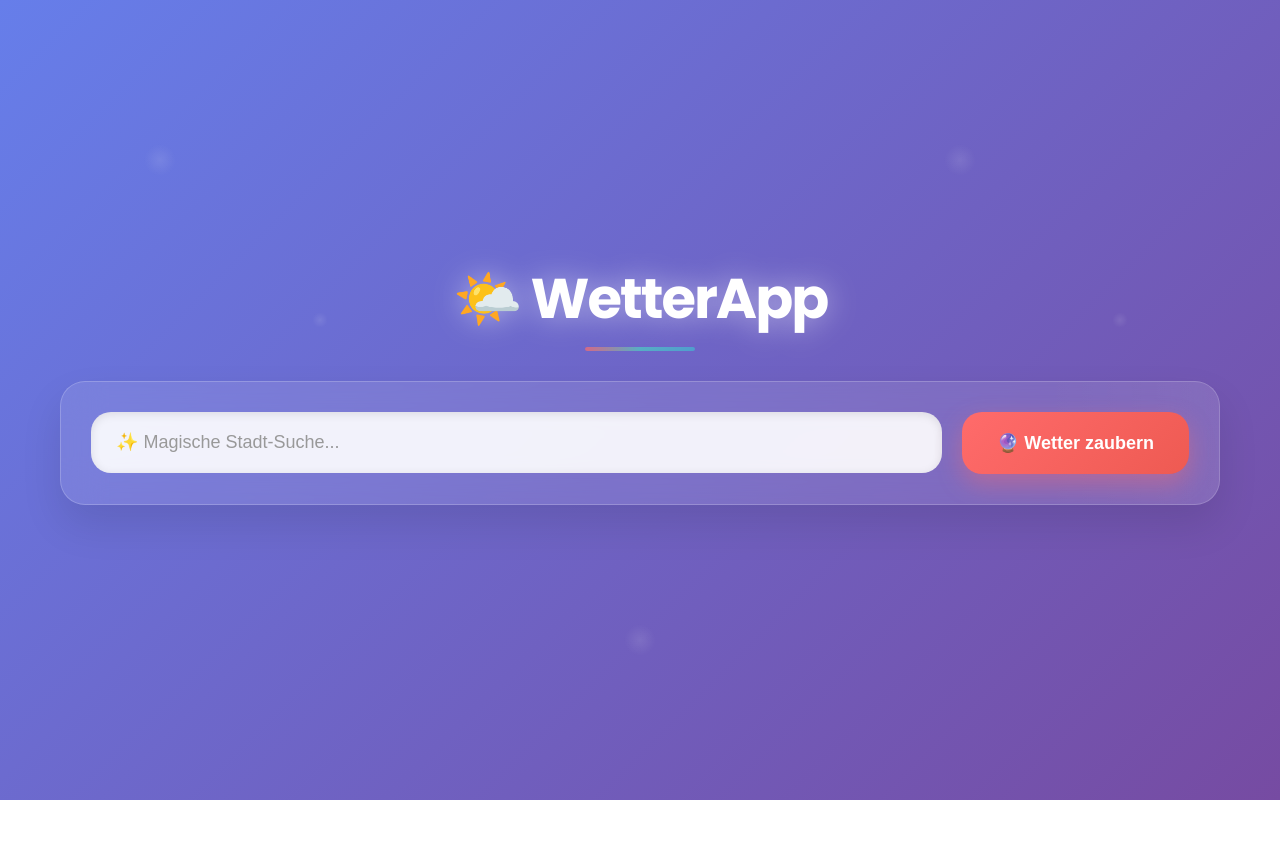
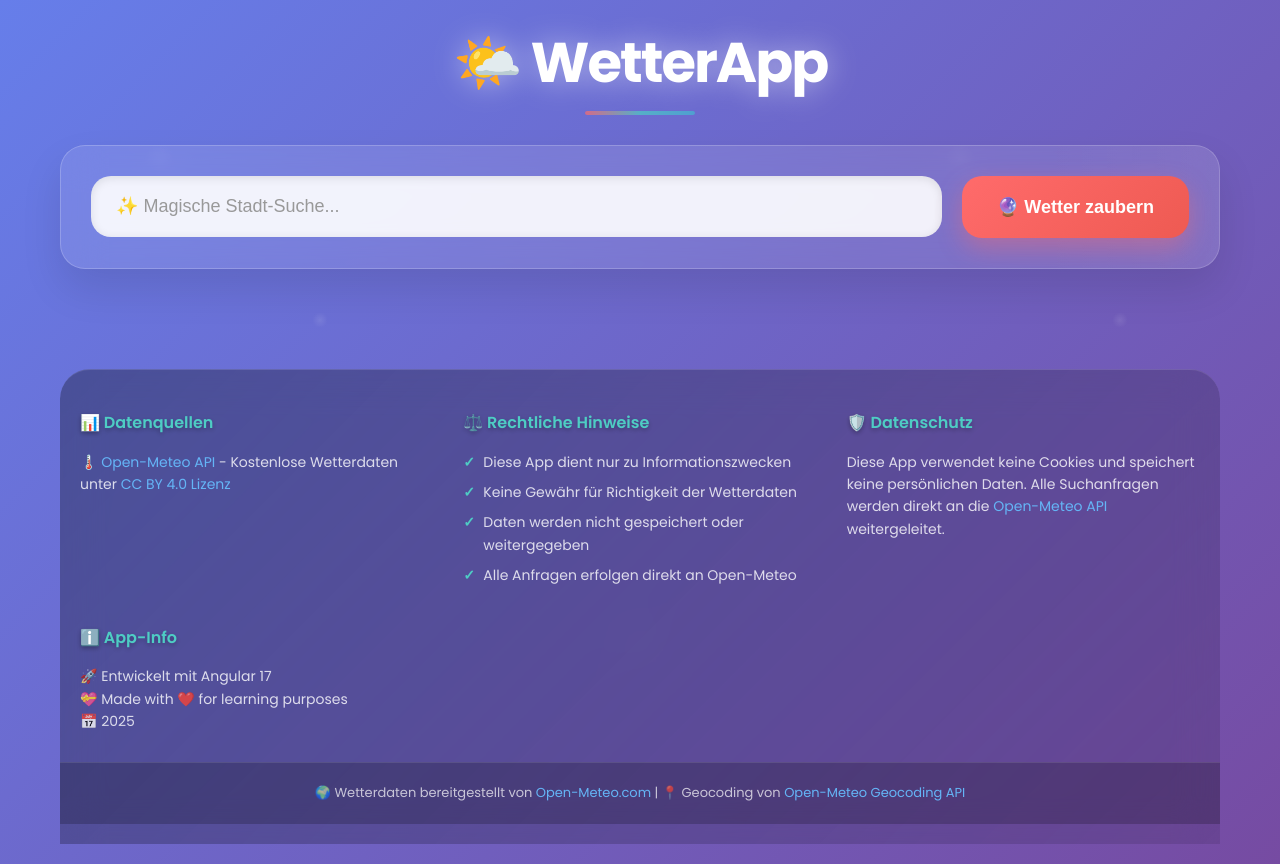
Before and after one commit to MirkanPolat/WheaterApp, an Angular app: page / in a window 1280 px wide. Before the commit the page ends 800 px from the top, so only its background shows below. Built offline with nearby package versions, Linux system fonts and the light colour scheme.

Commit message:
Add footer with data sources, legal info, and privacy details; implement current year display

```diff
--- a/src/app/app.component.html
+++ b/src/app/app.component.html
@@ -72,4 +72,65 @@
       </div>
     </div>
   </div>
+
+  <footer class="app-footer">
+    <div class="footer-content">
+      <div class="data-sources">
+        <h4>📊 Datenquellen</h4>
+        <p>
+          <a href="https://open-meteo.com" target="_blank" rel="noopener noreferrer">
+            🌡️ Open-Meteo API
+          </a>
+          - Kostenlose Wetterdaten unter
+          <a href="https://creativecommons.org/licenses/by/4.0/" target="_blank" rel="noopener noreferrer">
+            CC BY 4.0 Lizenz
+          </a>
+        </p>
+      </div>
+
+      <div class="legal-info">
+        <h4>⚖️ Rechtliche Hinweise</h4>
+        <ul>
+          <li>Diese App dient nur zu Informationszwecken</li>
+          <li>Keine Gewähr für Richtigkeit der Wetterdaten</li>
+          <li>Daten werden nicht gespeichert oder weitergegeben</li>
+          <li>Alle Anfragen erfolgen direkt an Open-Meteo</li>
+        </ul>
+      </div>
+
+      <div class="privacy-info">
+        <h4>🛡️ Datenschutz</h4>
+        <p>
+          Diese App verwendet keine Cookies und speichert keine persönlichen Daten.
+          Alle Suchanfragen werden direkt an die
+          <a href="https://open-meteo.com/en/docs" target="_blank" rel="noopener noreferrer">
+            Open-Meteo API
+          </a> weitergeleitet.
+        </p>
+      </div>
+
+      <div class="app-info">
+        <h4>ℹ️ App-Info</h4>
+        <p>
+          🚀 Entwickelt mit Angular 17<br>
+          💝 Made with ❤️ for learning purposes<br>
+          📅 {{ getCurrentYear() }}
+        </p>
+      </div>
+    </div>
+
+    <div class="footer-bottom">
+      <p>
+        🌍 Wetterdaten bereitgestellt von
+        <a href="https://open-meteo.com" target="_blank" rel="noopener noreferrer">
+          Open-Meteo.com
+        </a>
+        |
+        📍 Geocoding von
+        <a href="https://open-meteo.com/en/docs/geocoding-api" target="_blank" rel="noopener noreferrer">
+          Open-Meteo Geocoding API
+        </a>
+      </p>
+    </div>
+  </footer>
 </div>
--- a/src/app/app.component.scss
+++ b/src/app/app.component.scss
@@ -773,3 +773,141 @@ h1 {
     padding: 20px;
   }
 }
+
+.app-footer {
+  margin-top: 60px;
+  padding: 40px 0 20px;
+  background: linear-gradient(135deg, rgba(0, 0, 0, 0.3) 0%, rgba(0, 0, 0, 0.1) 100%);
+  backdrop-filter: blur(20px);
+  border-top: 1px solid rgba(255, 255, 255, 0.1);
+  border-radius: 30px 30px 0 0;
+  color: rgba(255, 255, 255, 0.9);
+  font-size: 14px;
+  line-height: 1.6;
+}
+
+.footer-content {
+  display: grid;
+  grid-template-columns: repeat(auto-fit, minmax(280px, 1fr));
+  gap: 30px;
+  margin-bottom: 30px;
+  padding: 0 20px;
+
+  h4 {
+    color: #4ecdc4;
+    margin-bottom: 15px;
+    font-size: 16px;
+    font-weight: 600;
+    text-shadow: 0 2px 5px rgba(0, 0, 0, 0.3);
+  }
+
+  p, ul {
+    margin: 0;
+    color: rgba(255, 255, 255, 0.8);
+  }
+
+  ul {
+    list-style: none;
+    padding-left: 0;
+
+    li {
+      margin-bottom: 8px;
+      position: relative;
+      padding-left: 20px;
+
+      &::before {
+        content: '✓';
+        position: absolute;
+        left: 0;
+        color: #4ecdc4;
+        font-weight: bold;
+      }
+    }
+  }
+
+  a {
+    color: #64b5f6;
+    text-decoration: none;
+    transition: all 0.3s ease;
+    position: relative;
+
+    &::after {
+      content: '';
+      position: absolute;
+      bottom: -2px;
+      left: 0;
+      width: 0;
+      height: 2px;
+      background: linear-gradient(90deg, #64b5f6, #4ecdc4);
+      transition: width 0.3s ease;
+    }
+
+    &:hover {
+      color: #4ecdc4;
+      transform: translateY(-1px);
+
+      &::after {
+        width: 100%;
+      }
+    }
+  }
+}
+
+.footer-bottom {
+  text-align: center;
+  padding: 20px;
+  border-top: 1px solid rgba(255, 255, 255, 0.1);
+  background: rgba(0, 0, 0, 0.2);
+  font-size: 13px;
+  color: rgba(255, 255, 255, 0.7);
+
+  p {
+    margin: 0;
+  }
+
+  a {
+    color: #64b5f6;
+    text-decoration: none;
+    transition: color 0.3s ease;
+
+    &:hover {
+      color: #4ecdc4;
+    }
+  }
+}
+
+// Responsive Footer
+@media (max-width: 768px) {
+  .app-footer {
+    margin-top: 40px;
+    padding: 30px 0 15px;
+
+    .footer-content {
+      grid-template-columns: 1fr;
+      gap: 25px;
+      padding: 0 15px;
+
+      h4 {
+        font-size: 15px;
+      }
+    }
+
+    .footer-bottom {
+      font-size: 12px;
+      padding: 15px;
+    }
+  }
+}
+
+@media (max-width: 480px) {
+  .app-footer {
+    .footer-content {
+      gap: 20px;
+
+      ul li {
+        font-size: 13px;
+        margin-bottom: 6px;
+      }
+    }
+  }
+}
--- a/src/app/app.component.ts
+++ b/src/app/app.component.ts
@@ -190,4 +190,8 @@ getWeatherClass(code: number): string {
 
     return weatherEmojis[code] || '🌈';
   }
+
+  getCurrentYear(): number {
+    return new Date().getFullYear();
+  }
 }
```
